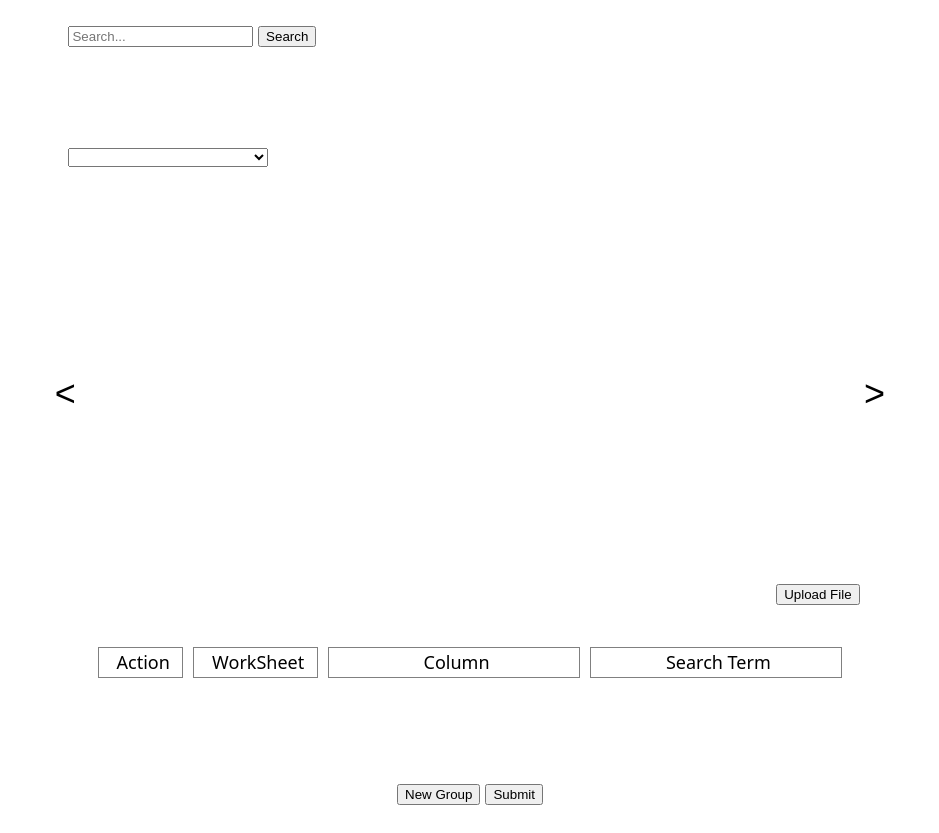
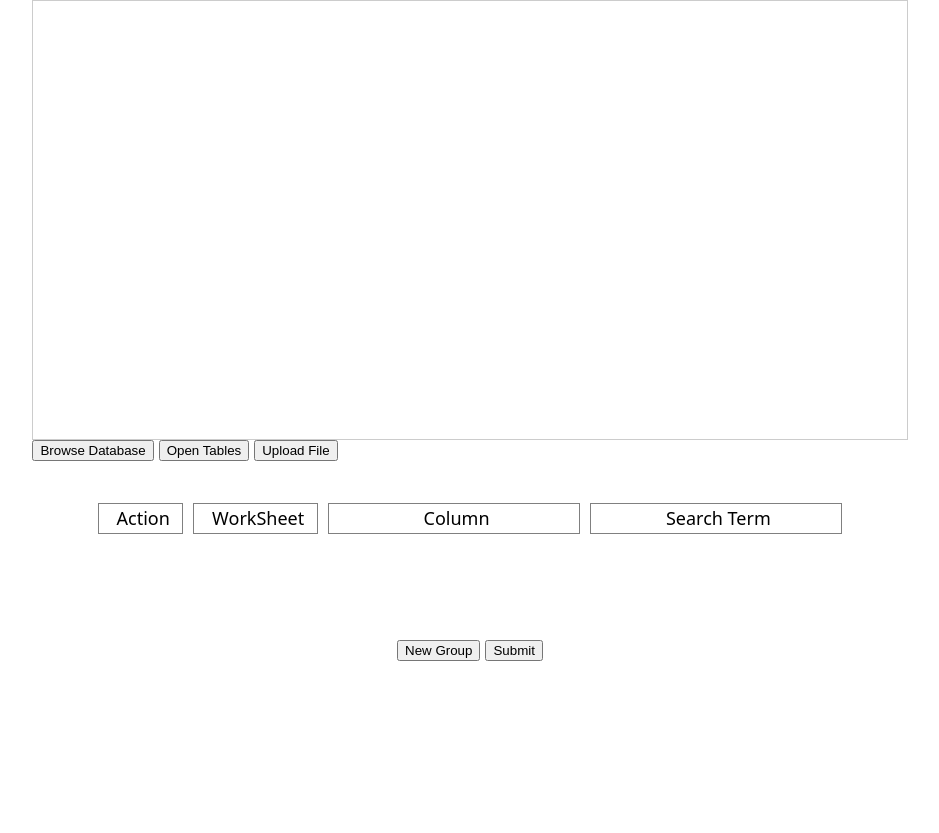
Before and after one commit to JonGracias/Snapshot, a Flask app: page / in a window 1280 px wide. Shown: the part 114-947 px from the top of the page, without its empty margins (170-1109 px from the left). After the commit the page ends 803 px from the top, so only its background shows below. Run offline with Flask 3, Linux system fonts and the light colour scheme; data that the repository does not hold is empty; some libraries are stand-ins or nearby versions.

Commit message:
New GUI three new buttons that return the desired table
search.html has a violation error as it searches first for all unique
names for any documnet
in the collection.
mongodb atlas needs to query all documents so that my program
can list them in a efficient way.
can Mongo handle this? it might be better to search for unique
positional number and return thier names.

```diff
--- a/app/app.py
+++ b/app/app.py
@@ -21,33 +21,59 @@ app.config.update(
 )
 
 mongo = PyMongo(app)
-current_user = "user"  # Replace with your dynamic user value / session based /users
-collection_name = f"{current_user}"  # Create the dynamic collection namemongo.db[collection_name].create_index([("timestamp", pymongo.ASCENDING)], expireAfterSeconds=3600, metaField="ts")
+current_user = "user"
+collection_name = f"{current_user}"
 
-def format_date(date):
-    month_names = {
-        2: "January",
-        3: "February",
-        4: "March",
-        5: "April",
-        6: "May",
-        7: "June",
-        8: "July",
-        9: "August",
-        10: "September",
-        12: "October",
-        12: "November",
-        1: "December"
-    }
+#--------------------------------------Routes-----------------------------------------------------#
+@app.route('/save', methods=['GET'])
+def save():
+    return render_template('upload.html')
 
-    month = date.strftime("%m")  # Get the month number as a string
-    year = date.strftime("%Y")  # Get the year as a string
 
-    # Format the date as "MonthYear"
-    formatted_date = month_names[int(month)] + year
+@app.route('/navigation', methods=['GET'])
+def navigation():
+    titles, table_htmls, dates, number_of_tables, positions = format_for_html()
+    print(number_of_tables)
+    return render_template('navigation.html',
+                            titles=titles,
+                            table_htmls=table_htmls,
+                            dates=dates,
+                            number_of_tables = number_of_tables,
+                            positions = positions)
 
-    return formatted_date
+@app.route('/browseDB', methods=['GET'])
+def browse():
+    results_html = format_for_browse()
+    return render_template('search.html', results_html=results_html)
 
+@app.route('/search', methods=['POST'])
+def search_results():
+    query = request.form['query']
+    results_html = generate_search_results(query)
+    return render_template('search.html', results_html=results_html)
+
+@app.route('/upload', methods=['POST'])
+def upload():
+    file = request.files['file']
+    date = request.form['dateInput']
+
+    workbook = openpyxl.load_workbook(file, data_only=True)
+    json_data = format_workbook(workbook)
+
+    for sheet_name, sheet_data in json_data.items():
+        position_number = generate_position_number(sheet_name)
+        name = sheet_name
+        formatted_data = json.dumps({sheet_name: sheet_data}, indent=4)
+        Spreadsheet.save(formatted_data, name, date, position_number)
+    return flask.redirect(flask.url_for('index'))
+
+@app.route('/', defaults={'path': ''})
+@app.route('/<path:path>')
+def index(path):
+    return render_template('index.html')
+
+
+#---------------------------------Functions and Classes----------------------#
 class Spreadsheet:
     @staticmethod
     def save(content, name, date, position_number):
@@ -63,35 +89,77 @@ class Spreadsheet:
             data = {"_id":id, "name": name, "position_number": position_number, "date":date, "timestamp": timestamp, "content": content}
             mongo.db[collection_name].insert_one(data)
 
-
-
     @staticmethod
     def get():
         documents = list(mongo.db[collection_name].find())
         if documents and 'content' in documents[0]:
-            print("returning docs")
             return documents
         else:
             print("No documents found or missing 'content' field")
-            return {}
+
+            return [{'_id': 'None',
+                      'name': 'No Data Found',
+                      'position_number': 0,
+                      'date': '00/0000',
+                      'content': '{\n    "Sheet1": [{\n"Load": "To Get",\n"Data": "Started"\n}]}'}]
+    @staticmethod
+    def getNames():
+        documents = mongo.db[collection_name].find({}, {"name": 1, "_id": 0})
+        names = [doc["name"] for doc in documents]
+
+        if names:
+            return names
+        else:
+            print("No documents found or missing 'name' field")
+            return ['No Data Found']
 
 
-def format_workbook(workbook):
-    data = {}
-    for sheet_name in workbook.sheetnames:
-        sheet = workbook[sheet_name]
-        sheet_data = []
-        headers = [cell.value for cell in sheet[1]]
-        for row in sheet.iter_rows(min_row=2, values_only=True):
-            row_data = {header: str(cell) for header, cell in zip(headers, row)}
-            filtered_row_data = {k: v for k, v in row_data.items() if v is not None and k is not None}
-            if filtered_row_data:
-                sheet_data.append(filtered_row_data)
-        data[sheet_name] = sheet_data
-    return data
+def generate_search_results(query):
+    results = mongo.db[collection_name].find({'name': query})
+    first_result = next(results, None)
+    if first_result and 'content' in first_result:
+        job_list_html = '<ul>'
+        for result in results:
+            job_name = result.get('name', '')
+            job_date = result.get('date', '')
+            job_list_html += f'<li>Name: {job_name}, Date: {job_date}</li>'
+        job_list_html += '</ul>'
 
-def format_for_html(data):
+        results_html = Markup(f'<h1>Search Results for "{query}":</h1>{job_list_html}')
+    else:
+        results_html = Markup(f'No results found for "{query}".')
 
+    return results_html
+
+def format_for_browse():
+    data = Spreadsheet.getNames()
+
+    titles = set()
+
+    for document in data:
+        title = document  # Access the title directly
+        titles.add(title)
+
+    unique_titles = list(titles)
+
+    if unique_titles:
+        job_list_html = '<ul>'
+        for title in unique_titles:
+            job_name = title
+            job_list_html += f'<li>Name: {job_name}</li>'
+        job_list_html += '</ul>'
+
+        results_html = Markup(f'<h1>Job Titles:</h1>{job_list_html}')
+    else:
+        results_html = Markup(f'Nothing in Database.')
+
+    return results_html
+
+
+
+
+def format_for_html():
+    data = Spreadsheet.get()
     sorted_data = sorted(data, key=itemgetter('position_number', 'date'), reverse=True)
     number_of_tables = largest_position_number()
 
@@ -115,7 +183,10 @@ def format_for_html(data):
         content_dict = json.loads(content)
 
         content_key = next(iter(content_dict.keys()))
-        transformed_content = [{k: v.replace('\n', '') for k, v in entry.items()} for entry in content_dict[content_key]]
+        if isinstance(content_dict[content_key], str):
+            transformed_content = [{k: v.replace('\n', '')} for k, v in json.loads(content_dict[content_key]).items()]
+        else:
+            transformed_content = [{k: v.replace('\n', '') for k, v in entry.items()} for entry in content_dict[content_key]]
         contents.append(transformed_content)
 
     dfs = []
@@ -129,28 +200,7 @@ def format_for_html(data):
     table_htmls =[df.to_html(index=False) for df in dfs]
     print(positions)
 
-
-
     return titles, table_htmls, dates, number_of_tables, positions
-
-@app.route('/file_upload', methods=['GET'])
-def file_upload():
-    return render_template('upload.html')
-
-@app.route('/upload', methods=['POST'])
-def upload():
-    file = request.files['file']
-    date = request.form['dateInput']
-
-    workbook = openpyxl.load_workbook(file, data_only=True)
-    json_data = format_workbook(workbook)
-
-    for sheet_name, sheet_data in json_data.items():
-        position_number = generate_position_number(sheet_name)
-        name = sheet_name
-        formatted_data = json.dumps({sheet_name: sheet_data}, indent=4)
-        Spreadsheet.save(formatted_data, name, date, position_number)
-    return flask.redirect(flask.url_for('index'))
 
 def generate_position_number(sheet_name):
     result = mongo.db[collection_name].find_one({'name': sheet_name})
@@ -164,8 +214,6 @@ def generate_position_number(sheet_name):
 
     return position_number
 
-
-
 def largest_position_number():
     pipeline = [
         {"$group": {"_id": None, "max_number": {"$max": "$position_number"}}},
@@ -178,43 +226,19 @@ def largest_position_number():
     max_number = newest_document['max_number']+1 if newest_document else 0
     return max_number
 
-@app.route('/', defaults={'path': ''})
-@app.route('/<path:path>')
-def index(path):
-    spreadsheet_data = Spreadsheet.get()
-    titles, table_htmls, dates, number_of_tables, positions = format_for_html(spreadsheet_data)
-    print(number_of_tables)
-    return render_template('index.html',
-                            titles=titles,
-                            table_htmls=table_htmls,
-                            dates=dates,
-                            number_of_tables = number_of_tables,
-                            positions = positions)
-
-
-@app.route('/search', methods=['POST'])
-def search_results():
-    query = request.form['query']
-    results_html = generate_search_results(query)
-    return render_template('search.html', results_html=results_html)
-
-def generate_search_results(query):
-    results = mongo.db[collection_name].find({'name': query})
-    first_result = next(results, None)
-    if first_result and 'content' in first_result:
-        job_list_html = '<ul>'
-        for result in results:
-            job_name = result.get('name', '')
-            job_date = result.get('date', '')
-            job_list_html += f'<li>Name: {job_name}, Date: {job_date}</li>'
-        job_list_html += '</ul>'
-
-        results_html = Markup(f'<h1>Search Results for "{query}":</h1>{job_list_html}')
-    else:
-        results_html = Markup(f'No results found for "{query}".')
-
-
-    return results_html
+def format_workbook(workbook):
+    data = {}
+    for sheet_name in workbook.sheetnames:
+        sheet = workbook[sheet_name]
+        sheet_data = []
+        headers = [cell.value for cell in sheet[1]]
+        for row in sheet.iter_rows(min_row=2, values_only=True):
+            row_data = {header: str(cell) for header, cell in zip(headers, row)}
+            filtered_row_data = {k: v for k, v in row_data.items() if v is not None and k is not None}
+            if filtered_row_data:
+                sheet_data.append(filtered_row_data)
+        data[sheet_name] = sheet_data
+    return data
 
 if __name__ == '__main__':
     app.run(host='localhost', port=5000)
--- a/app/static/css/index.css
+++ b/app/static/css/index.css
@@ -56,9 +56,6 @@
   z-index: 3;
 }
 
-.search{
-  margin-left: 1rem;
-}
 .input-sectionContainer {
   display: flex;
   align-items: center;
@@ -256,35 +244,30 @@ span {
 
 .popup {
   display: none;
-  position: fixed;
-  height: 55vh;
-  width: 80vw;
-  top: 45%;
-  left: 50%;
-  transform: translate(-50%, -50%);
-  padding: 30px;
+  position:relative;
+  width: 100%;
+  height: 100%;
   border: 1px solid #ccc;
-  background-color: rgba(43, 43, 43, 0.938);
-  color: white;
   box-shadow: 0 0 10px rgba(0, 0, 0, 0.2);
-  z-index: 999;
+  overflow: scroll;
 }
 
-.file {
+.inputContainer{
   display: flex;
-  flex-direction: column;
-  align-items: flex-start;
+  flex-direction: row;
+  align-items:flex-end;
+  padding-right:3rem;
+  gap: 5px;
 }
 
-.fileItem:not(:last-child) {
-  margin-bottom: 10px;
-  margin-left: 60px;
+.display{
+  display: flex;
+  justify-content: center;
+  align-items: center;
+  width: 100%;
+  height: 55vh;
+  border: 1px solid #ccc;
 }
-
-.fileItem:last-child {
-  margin: 0 auto;
-}
-
 
 /* Media Queries for Responsive Design */
 /* Mobile View */
--- a/app/static/css/upload.css
+++ b/app/static/css/upload.css
@@ -1,3 +1,7 @@
+body{
+  background-color:rgba(43, 43, 43, 0.24);
+}
+
 .sectionContainer {
     display: flex;
     align-items: center;
--- /dev/null
+++ b/app/static/js/navigation.js
@@ -0,0 +1,42 @@
+$(document).ready(function() {
+    var nav = $('#navigation');
+    var open = $('#openNav');
+    var close = $('#closeNav');
+
+
+    close.hide();
+
+    // Here add code to find number of tables user has clicked to send
+    /*     $('#searchForm').submit(function(event) {
+      event.preventDefault(); // Prevent form submission
+      var query = $('#searchInput').val();
+      popup.show();
+      loadSearchResults(query);
+    }); */
+
+    // to /navigation will also need names or _id to query mongodb
+
+    open.click(function() {
+        nav.show();
+        open.hide();
+        close.show();
+        loadNavigation(); //add query
+    });
+
+    function loadNavigation() {
+        $.ajax({
+        type: 'GET',  // Use POST? to retrieve the HTML
+        url: '/navigation',
+        // data:{ query: query },
+        success: function(response) {
+            nav.html(response);
+        }
+        });
+    }
+
+    close.click(function() {
+        nav.hide();
+        close.hide();
+        open.show();
+        });
+});
--- a/app/static/js/index.js
+++ b/app/static/js/save.js
@@ -1,9 +1,9 @@
 $(document).ready(function() {
     var popup = $('#uploadPopup');
-    var open = $('#openPopup');
-    var close = $('#closePopup');
+    var open = $('#openUpload');
+    var close = $('#closeUpload');
 
-    close.hide(); // Hide the close button initially
+    close.hide();
 
     open.click(function() {
       popup.show();
@@ -14,8 +14,8 @@ $(document).ready(function() {
 
     function loadUpload() {
       $.ajax({
-        type: 'GET',  // Use GET to retrieve the HTML
-        url: '/file_upload',
+        type: 'GET',
+        url: '/save',
         success: function(response) {
           popup.html(response);
         }
--- a/app/static/js/searchdb.js
+++ b/app/static/js/searchdb.js
@@ -1,17 +1,37 @@
 $(document).ready(function() {
     var popup = $('#searchPopup');
+    var open = $('#openSearch');
+    var close = $('#closeSearch');
 
-    $('#searchForm').submit(function(event) {
-      event.preventDefault(); // Prevent form submission
-      var query = $('#searchInput').val();
+    var search = $('#searchForm');
+    var input = $('#searchInput');
+
+
+    open.click(function() {
       popup.show();
-      loadSearchResults(query);
+      browse();
+   });
+
+    search.submit(function(event) {
+      event.preventDefault();
+      var query = input.val();
+      if(query){
+        loadSearchResults(query);
+      }else{
+        browse()
+      }
     });
 
-    $('#searchInput').on('input', function() {
-      var query = $(this).val();
-      loadSearchResults(query);
-    });
+
+    function browse() {
+      $.ajax({
+        type: 'GET',
+        url: '/browseDB',
+        success: function(response) {
+          popup.html(response);
+        }
+      });
+    }
 
     function loadSearchResults(query) {
       $.ajax({
@@ -20,11 +40,13 @@ $(document).ready(function() {
         data: { query: query },
         success: function(response) {
           popup.html(response);
+          close.show();
         }
       });
     }
 
-    $('#closePopup').click(function() {
+    close.click(function() {
       popup.hide();
+      open.show();
     });
 });
--- a/app/templates/index.html
+++ b/app/templates/index.html
@@ -23,80 +23,24 @@
           <h1>Snapshot</h1><span>v1.0.0</span>
         </div>
       </header>
-      <div id='navContainer' class='navContainer' >
-        <div id='searchContainer' class='titlesContainer'>
-          <form id="searchForm" class='search' >
-            <input type="text" id="searchInput" placeholder="Search...">
-            <input type="submit" value="Search">
-          </form>
-        </div>
-        <div id="searchPopup" class="popup">
-        </div>
-        <div id='titlesContainer' class='titlesContainer'>
-          {% for i in range(titles|length) %}
-              <div class="docTitles">
-                  <div class="titles
-                  {% if titles|length > 1 and i != 0 %}
-                  hide
-                  {% endif %}"
-                  position="{{ positions[i] }}">
-                      <h2>{{ titles[i] }}</h2>
-                  </div>
-              </div>
-          {% endfor %}
-      </div>
 
-        <div id='dateContainer' class='titlesContainer'>
-          <select id="dateSelector" onchange="updateCurrentDate()" class="dateSelector">
-            {% for i in range(dates|length) %}
-              <option class="dates" value="{{ dates[i] }}" position="{{ positions[i] }}">{{ dates[i] }}</option>
-            {% endfor %}
-          </select>
-        </div>
-
-        <div id='countContainer' class='countContainer' style="justify-content:flex-end">
-          {% for i in range(number_of_tables) %}
-            <div class="docCounter">
-              <div class="counts">
-
-              </div>
-            </div>
-          {% endfor %}
-        </div>
-      </div>
-
-
-
-      <div class='drag-container ' style="padding:10px;" >
-        <button class="scrollerLeft" data-length="{{ number_of_tables }}" onclick="scrollLeftX()">
-          &lt;
-        </button>
-        <div class="docTables">
-          {% for i in range(table_htmls|length) %}
-          <div class="docTablesInner
-          {% if titles|length > 1 and i != 0 %}
-          hide
-          {% endif %}"
-          data-date="{{ dates[i] }}"
-          position="{{ positions[i] }}">
-            <div class ="tables" >
-              {{ table_htmls[i] | safe }}
-            </div>
-          </div>
-          {% endfor %}
-        </div>
-        <button class="scrollerRight" data-length="{{ number_of_tables }}" onclick="scrollRight()">
-          &gt;
-        </button>
-      </div>
-
-
-      <div class='input-sectionContainer' style="align-items:flex-end; padding-right:3rem;">
-        <button id='openPopup'>Upload File</button>
-        <button id='closePopup'>Close</button>
+      <div class="display">
+        <div id="searchPopup" class="popup"></div>
+        <div id='navigation'  class="popup"></div>
         <div id='uploadPopup' class="popup"></div>
       </div>
 
+      <div class='inputContainer'>
+
+        <button id='openSearch' >Browse Database </button>
+
+        <button id='openNav' >Open Tables </button>
+        <button id='closeNav'>Close</button>
+
+        <button id='openUpload' >Upload File</button>
+        <button id='closeUpload'>Close</button>
+
+      </div>
 
       <div class='input-sectionContainer'>
         <div class='grid-container'>
@@ -114,15 +58,9 @@
       <!-- use version 0.19.3 -->
       <script src="https://ajax.googleapis.com/ajax/libs/jquery/3.5.1/jquery.min.js"></script>
       <script type="text/javascript" src="/static/js/searchdb.js"></script>
-      <script type="text/javascript" src="/static/js/searchGroups.js"></script>
-      <script type="text/javascript" src="/static/js/scrollButtons.js"></script>
-      <script type="text/javascript" src="/static/js/index.js"></script>
+      <script type="text/javascript" src="/static/js/pipeline_builder.js"></script>
+      <script type="text/javascript" src="/static/js/save.js"></script>
+      <script type="text/javascript" src="/static/js/navigation.js"></script>
     </main>
-    <script>
-      document.addEventListener("DOMContentLoaded", function() {
-        setDataLength({{ number_of_tables }});
-        setCurrentItem(0);
-      });
-    </script>
   </body>
 </html>
```
Also changed, not shown: other parts of app/static/css/index.css (+0 -9 lines), app/static/css/search.css (+12 -11 lines), app/templates/navigation.html (added, +83 -0 lines), app/templates/search.html (+11 -5 lines), app/utils/dateFormatter.py (added, +23 -0 lines), app/utils/formatWorkbook.py (added, +20 -0 lines), app/static/js/pipeline_builder.js (renamed from app/static/js/searchGroups.js), app/utils/__init__.py (added), app/utils/archive/EncodeDate.py (renamed from utils/EncodeDate.py), app/utils/archive/organizedJsonData.py (renamed from utils/organizedJsonData.py), app/utils/archive/printWorkbook.py (renamed from utils/printWorkbook.py), app/utils/archive/secretkeygen.py (renamed from utils/secretkeygen.py), app/utils/archive/snapshot.py (renamed from utils/snapshot.py), app/utils/archive/writeDataToExcel.py (renamed from utils/writeDataToExcel.py).
